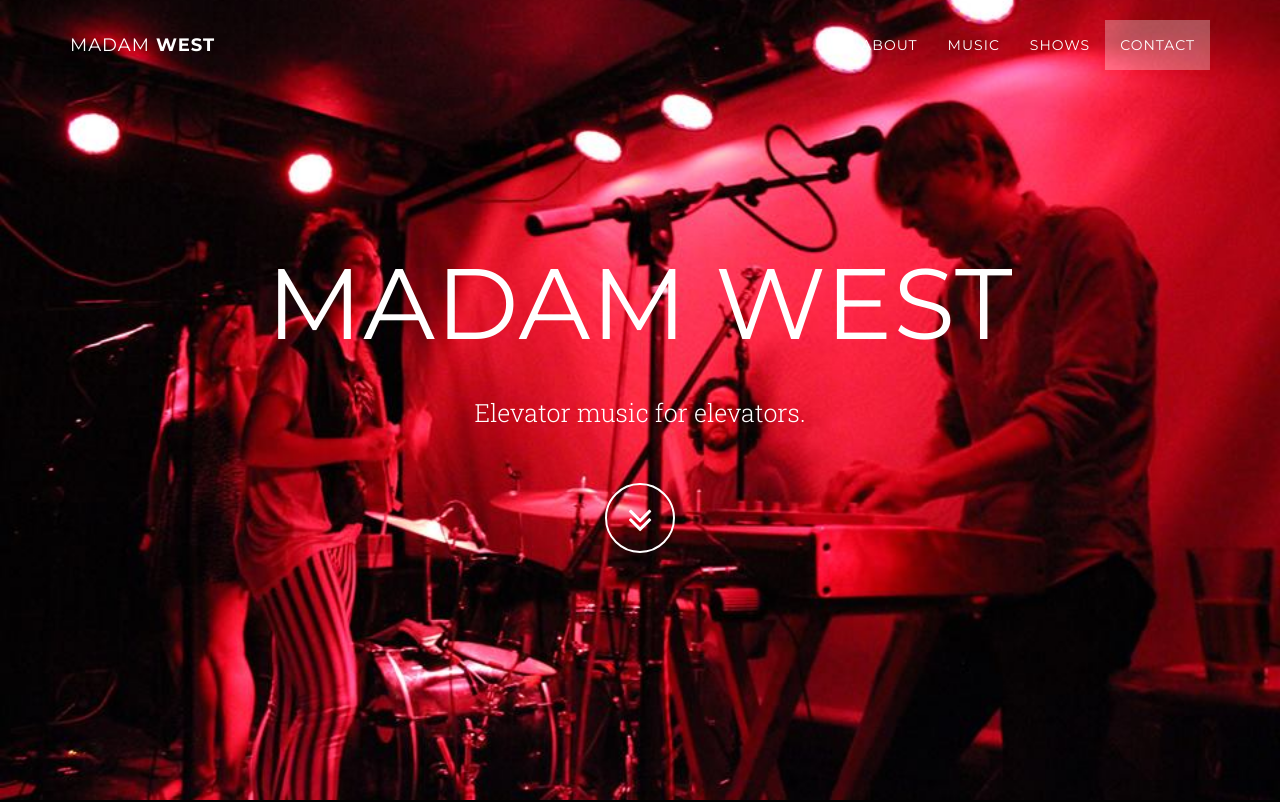
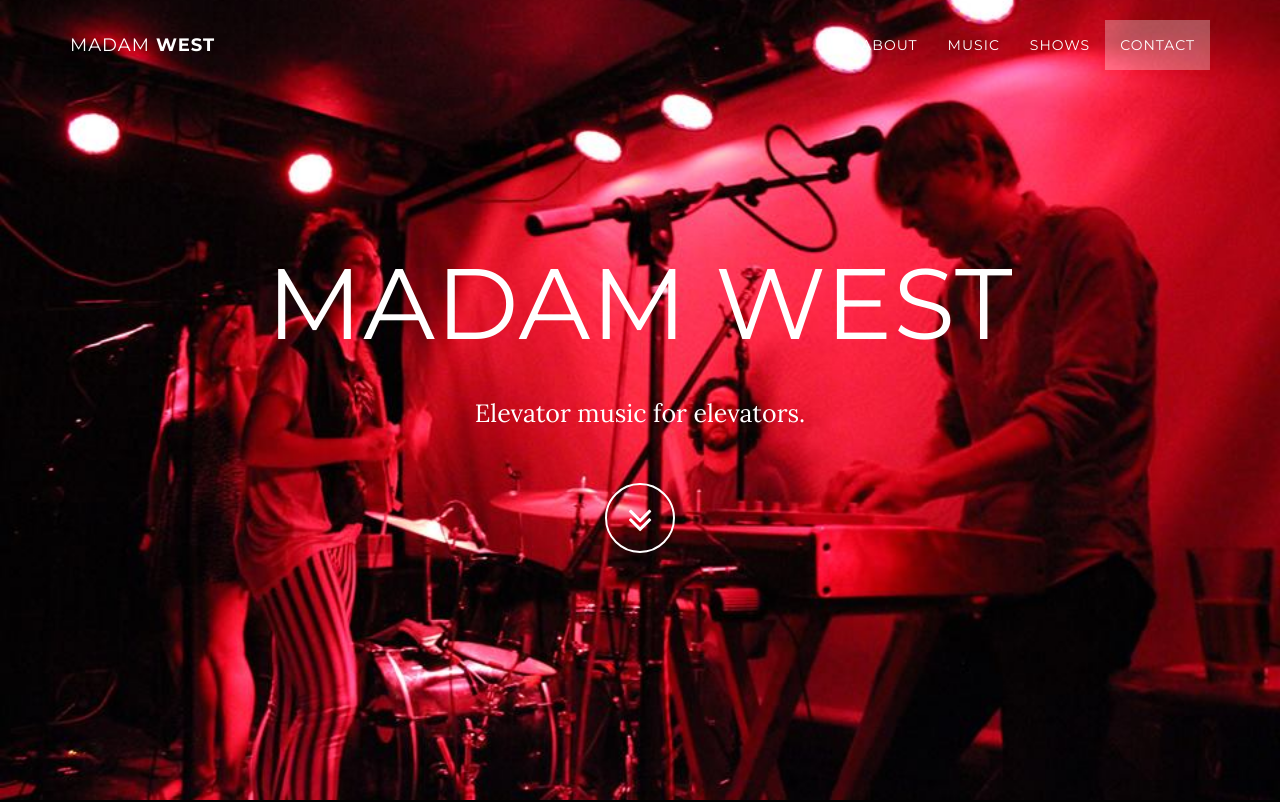
Before and after one commit to mickdee/MadamWestMusic, a plain HTML site: page index.html in a window 1280 px wide. Shown: the top 802 px of the page. Drawn offline with Linux system fonts and the light colour scheme; some packages are replaced by stand-ins of ours.

Commit message:
Font Swap
Swap Lora for Roboto Slab

```diff
--- a/css/grayscale.css
+++ b/css/grayscale.css
@@ -8,7 +8,7 @@
 body {
     width: 100%;
     height: 100%;
-    font-family: 'Roboto Slab',"Helvetica Neue",Helvetica,Arial,sans-serif;
+    font-family: Lora,"Helvetica Neue",Helvetica,Arial,sans-serif;
     font-weight: 300;
     color: #fff;
     background-color: #000;
--- a/index.html
+++ b/index.html
@@ -20,7 +20,6 @@
     <!-- Custom Fonts -->
     <link href="font-awesome-4.1.0/css/font-awesome.min.css" rel="stylesheet" type="text/css">
     <link href="http://fonts.googleapis.com/css?family=Lora:400,700,400italic,700italic" rel="stylesheet" type="text/css">
-    <link href='http://fonts.googleapis.com/css?family=Roboto+Slab:400,300,700' rel='stylesheet' type='text/css'>
     <link href="http://fonts.googleapis.com/css?family=Montserrat:400,700" rel="stylesheet" type="text/css">
     <link href='http://fonts.googleapis.com/css?family=Roboto:400,100,300' rel='stylesheet' type='text/css'>
 
```
